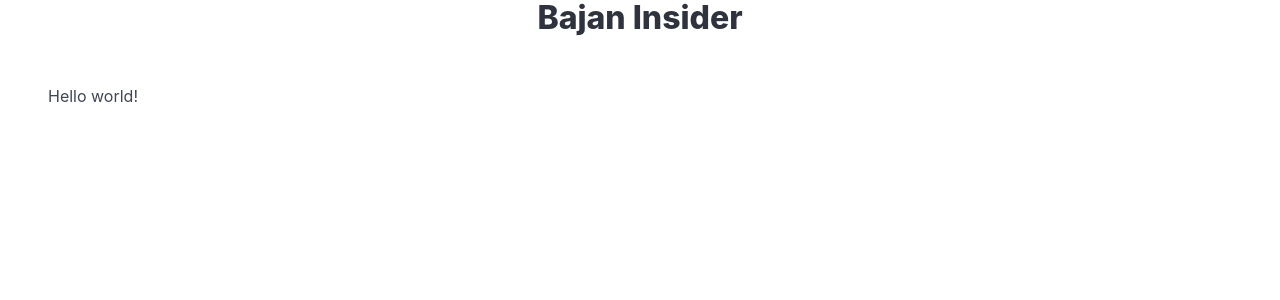
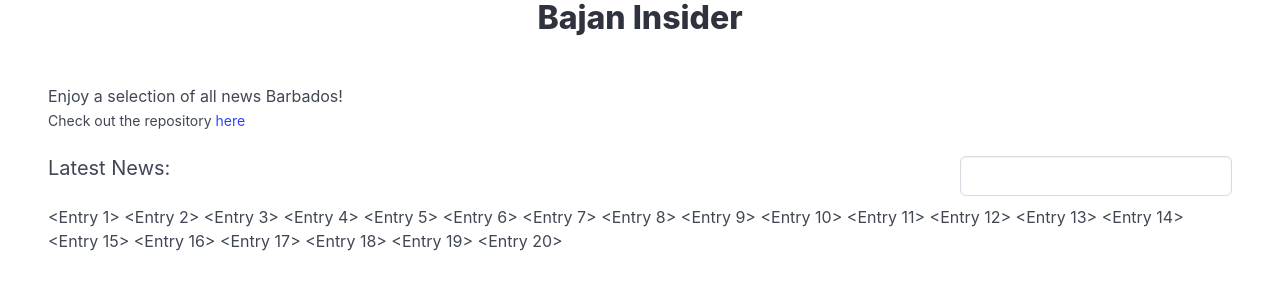
Before and after one commit to IsaiahSama/BajanInsider, a Flask app: template app/templates/index.html in a window 1280 px wide. Shown: the top 300 px of the page. Run offline with Flask 3, Linux system fonts and the light colour scheme; the template is opened without the code that fills it: values that come from a table or form of the project are taken from there, others are empty; data comes from the database, SQL or seed files in the repository; some libraries are stand-ins or nearby versions.

Commit message:
Added core pages

```diff
--- a/app/templates/index.html
+++ b/app/templates/index.html
@@ -6,6 +6,35 @@
 
 {% block content %}
 
-<h1>Hello world!</h1>
+<div class="content">
+	<p class="content">Enjoy a selection of all news Barbados! <br>
+		<small class="content">Check out the repository <a
+				href="https://github.com/IsaiahSama/BajanInsider">here</a></small>
+	</p>
+</div>
+
+<div class="is-flex is-justify-content-space-between is-align-content-center">
+
+	<h2 class="subtitle">Latest News:</h2>
+	<div class="field">
+		<input id="search" class="input" type="text" name="search">
+	</div>
+</div>
+
+{% if entries %}
+
+{% for entry in entries %}
+
+{{ entry }}
+
+{% endfor %}
+
+{% else %}
+
+<div class="is-fullwidth is-flex is-justify-content-space-around">
+	<h3 class="content has-text-danger"><i>No News Found</i></h2>
+</div>
+
+{% endif %}
 
 {% endblock %}
```
Also changed, not shown: app/templates/news.html (added, +19 -0 lines).
